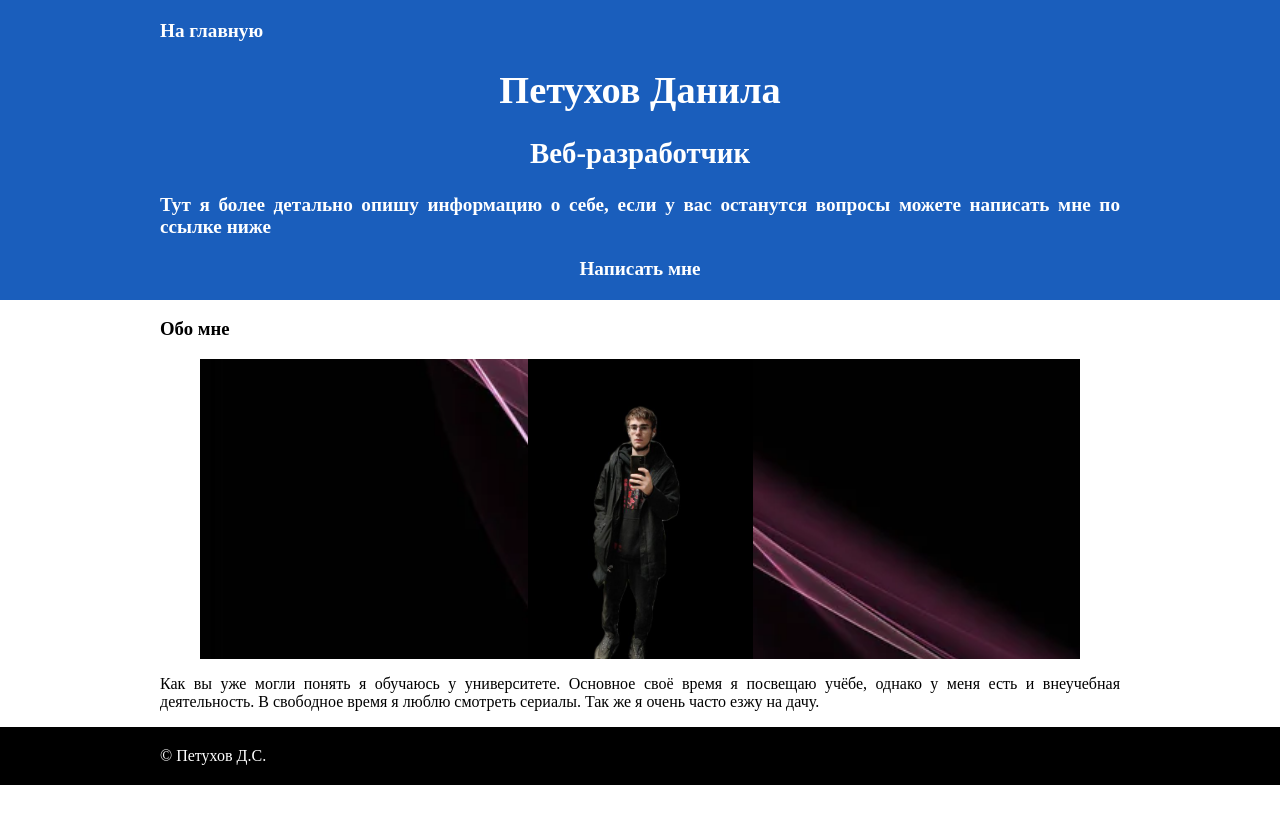
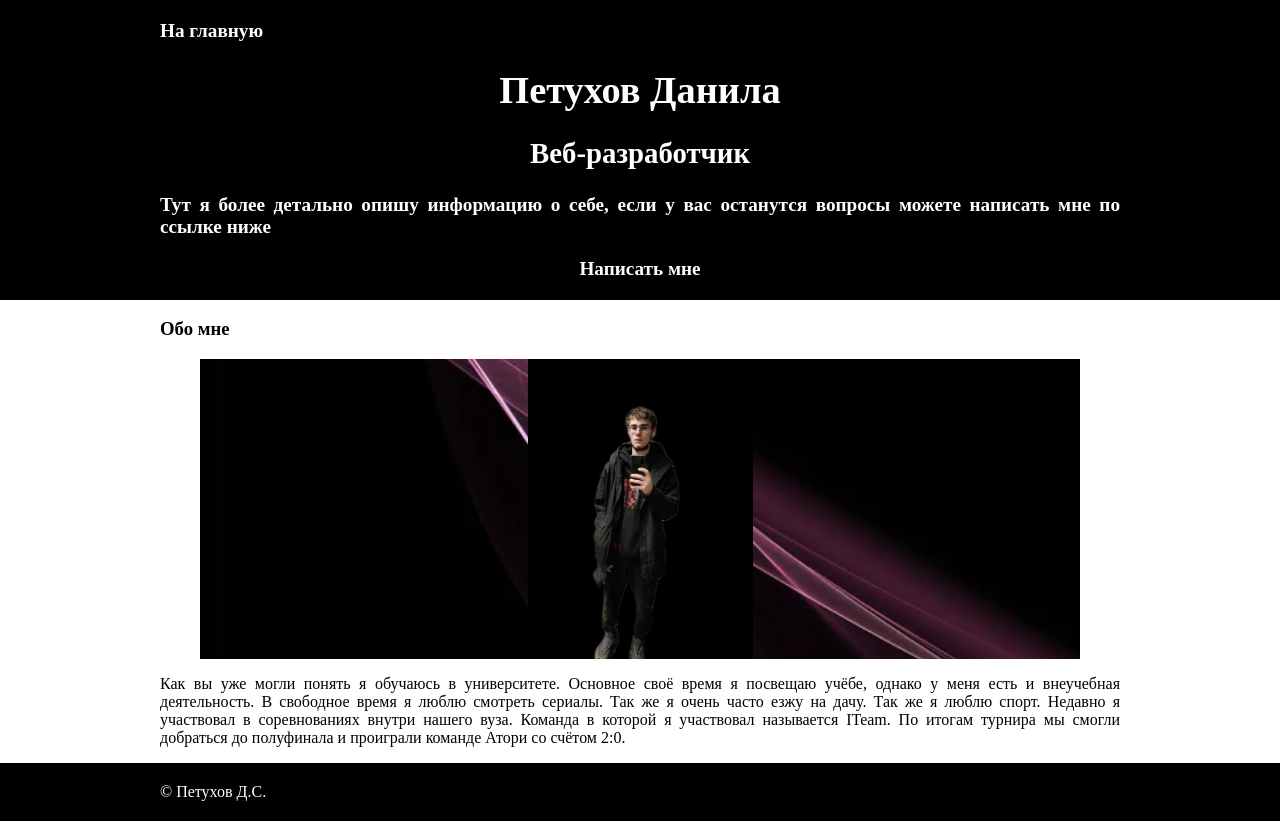
Before and after one commit to F0RTIS/Petukhov-211-352-web-dev-2022-1, a plain HTML site: page Lab1/about.html in a window 1280 px wide. Before the commit the page ends 800 px from the top, so only its background shows below. Drawn offline with Linux system fonts and the light colour scheme.

Commit message:
Add files via upload

```diff
--- a/Lab1/about.html
+++ b/Lab1/about.html
@@ -34,8 +34,8 @@
 						<img src="images/foto3.png" alt="foto3">
 					</figure>
 
-					<p>Как вы уже могли понять я обучаюсь у университете. Основное своё время я посвещаю учёбе, однако у меня есть и внеучебная деятельность.
-					В свободное время я люблю смотреть сериалы. Так же я очень часто езжу на дачу. </p>
+					<p>Как вы уже могли понять я обучаюсь в университете. Основное своё время я посвещаю учёбе, однако у меня есть и внеучебная деятельность.
+					В свободное время я люблю смотреть сериалы. Так же я очень часто езжу на дачу. Так же я люблю спорт. Недавно я участвовал в соревнованиях внутри нашего вуза. Команда в которой я участвовал называется ITeam. По итогам турнира мы смогли добраться до полуфинала и проиграли команде Атори со счётом 2:0.  </p>
 				</section>
 			</div>
 
--- a/Lab1/style.css
+++ b/Lab1/style.css
@@ -3,7 +3,7 @@ body {
 }
 
 .header {
-	background-color: rgb(26, 94, 188);
+	background-color: rgb(0, 0, 0);
 	color: white;
 	padding: 20px 0;
 	font-size: 1.2rem;
```
Also changed, not shown: Lab1/index.html (+2 -2 lines).
